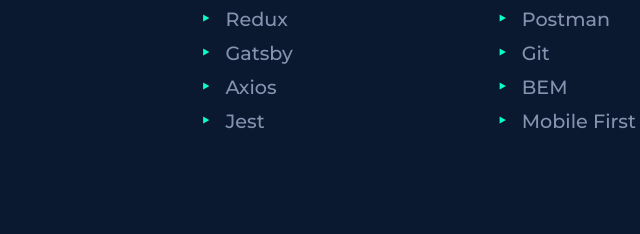
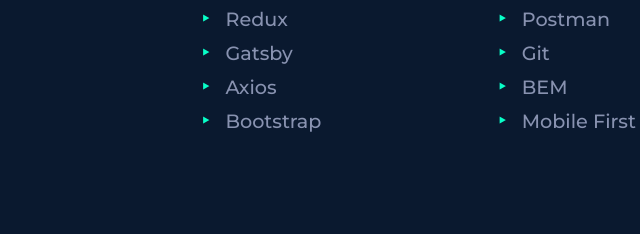
Before and after one commit to Kswierk/kacper-swierk-portfolio, a Gatsby site: page / in a window 1280 px wide. Shown: the part 1733-1967 px from the top of the page, 195-835 px from the left. Built offline with nearby package versions, Linux system fonts and the light colour scheme; Gatsby itself is replaced by a stand-in of ours.

Commit message:
update technologies

```diff
--- a/src/components/Technologies/technologies.js
+++ b/src/components/Technologies/technologies.js
@@ -109,7 +109,7 @@
               <StyledLi>Redux</StyledLi>
               <StyledLi>Gatsby</StyledLi>
               <StyledLi>Axios</StyledLi>
-              <StyledLi>Jest</StyledLi>
+              <StyledLi>Bootstrap</StyledLi>
             </div>
             <div>
               <StyledLi>GSAP</StyledLi>
```
